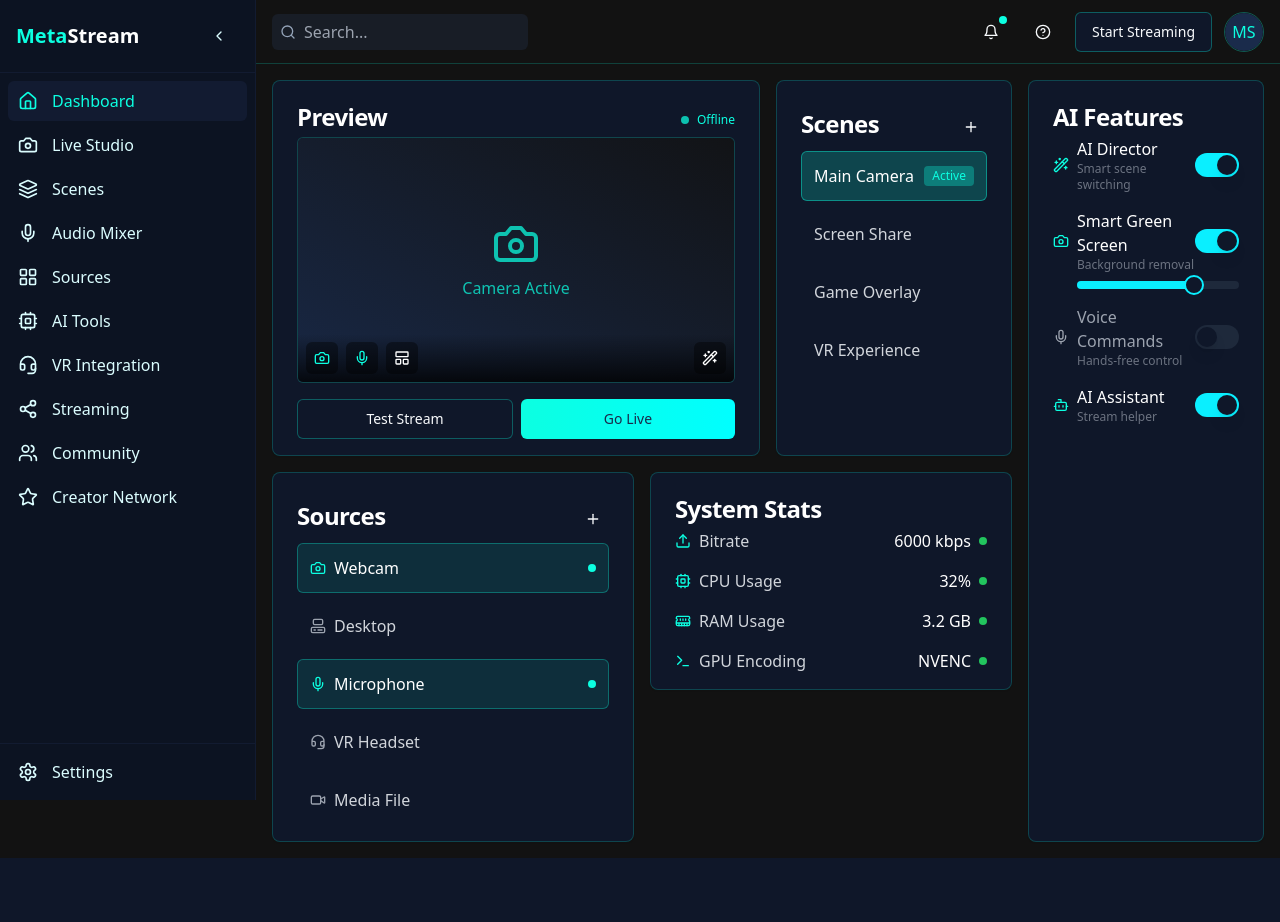
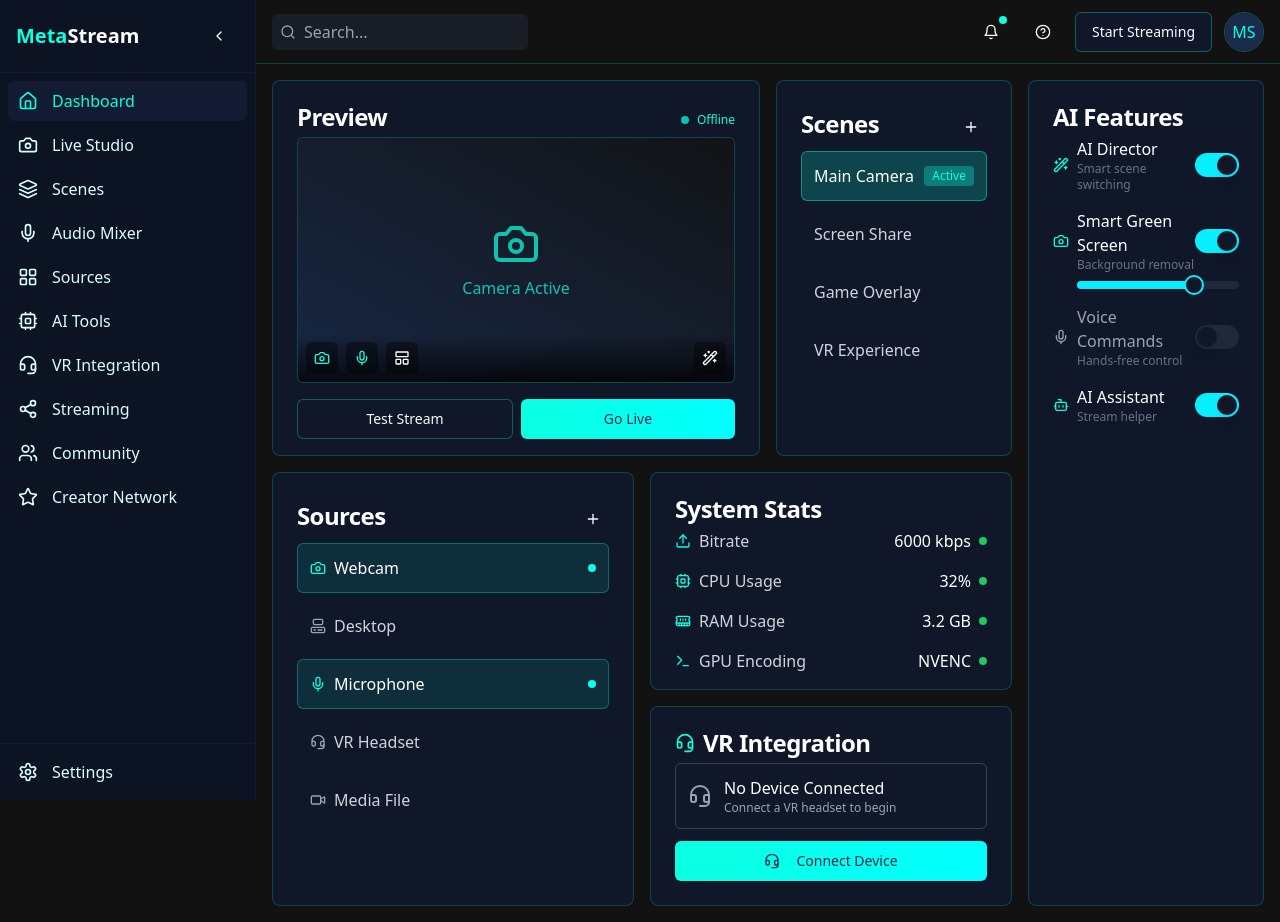
Before and after one commit to DLEGLOBAL/metaverse-stream-ai, a React (Vite) app: page /dashboard in a window 1280 px wide. Before the commit the page ends 858 px from the top, so only its background shows below. Built offline with nearby package versions, Linux system fonts and the light colour scheme.

Commit message:
Add all files.

```diff
--- /dev/null
+++ b/src/components/dashboard/VRIntegrationPanel.tsx
@@ -0,0 +1,152 @@
+
+import React from 'react';
+import { Card, CardContent, CardHeader, CardTitle } from '@/components/ui/card';
+import { Button } from '@/components/ui/button';
+import { Headset, Play, Camera, RefreshCw } from 'lucide-react';
+import { useVRContext } from '@/contexts/VRContext';
+import { toast } from '@/hooks/use-toast';
+
+const VRIntegrationPanel = () => {
+  const {
+    devices,
+    activeDeviceId,
+    connectDevice,
+    disconnectDevice,
+    startCapture,
+    isCapturing,
+    captureMode,
+    setCaptureMode
+  } = useVRContext();
+
+  const deviceConnected = !!activeDeviceId;
+
+  const handleConnectDevice = () => {
+    // Connect the first available device (Quest 3)
+    connectDevice('quest3');
+  };
+
+  const handleDisconnectDevice = () => {
+    if (activeDeviceId) {
+      disconnectDevice(activeDeviceId);
+    }
+  };
+
+  const handleStartCapture = () => {
+    startCapture();
+  };
+
+  const handleChangeCaptureMode = (mode: 'firstPerson' | 'mixedReality' | 'thirdPerson') => {
+    setCaptureMode(mode);
+    toast({
+      title: "Capture Mode Changed",
+      description: `Switched to ${mode} mode`,
+    });
+  };
+
+  const activeDevice = devices.find(d => d.id === activeDeviceId);
+
+  return (
+    <Card className="glass-card h-full">
+      <CardHeader className="pb-2">
+        <CardTitle className="text-white flex items-center">
+          <Headset className="h-5 w-5 mr-2 text-meta-teal" />
+          VR Integration
+        </CardTitle>
+      </CardHeader>
+      <CardContent>
+        <div className="space-y-3">
+          {deviceConnected ? (
+            <div className="p-3 rounded-md border border-meta-teal/40 bg-meta-teal/10">
+              <div className="flex items-center">
+                <Headset className="h-6 w-6 mr-3 text-meta-teal" />
+                <div>
+                  <p className="font-medium text-white">{activeDevice?.name}</p>
+                  <p className="text-xs text-gray-400">{activeDevice?.type}</p>
+                </div>
+                <div className="ml-auto">
+                  <div className="flex items-center">
+                    <div className="h-2 w-2 bg-meta-teal rounded-full mr-2 animate-pulse"></div>
+                    <span className="text-xs text-meta-teal">Connected</span>
+                  </div>
+                </div>
+              </div>
+
+              <div className="mt-3 pt-3 border-t border-gray-700">
+                <div className="grid grid-cols-2 gap-2 text-xs text-gray-300">
+                  <div>Battery: <span className="text-meta-teal">{activeDevice?.batteryLevel}%</span></div>
+                  <div>Latency: <span className="text-meta-teal">{activeDevice?.latency}</span></div>
+                </div>
+              </div>
+            </div>
+          ) : (
+            <div className="p-3 rounded-md border border-gray-700">
+              <div className="flex items-center">
+                <Headset className="h-6 w-6 mr-3 text-gray-400" />
+                <div>
+                  <p className="font-medium text-white">No Device Connected</p>
+                  <p className="text-xs text-gray-400">Connect a VR headset to begin</p>
+                </div>
+              </div>
+            </div>
+          )}
+
+          <div className="grid grid-cols-2 gap-2">
+            {deviceConnected ? (
+              <>
+                <Button
+                  variant="outline"
+                  className="border-red-500/30 hover:bg-red-500/10 text-red-400 w-full"
+                  onClick={handleDisconnectDevice}
+                >
+                  Disconnect
+                </Button>
+                <Button
+                  className="bg-meta-teal/20 hover:bg-meta-teal/30 text-meta-teal border border-meta-teal/30 w-full"
+                  onClick={handleStartCapture}
+                  disabled={isCapturing}
+                >
+                  <Play className="h-4 w-4 mr-2" /> {isCapturing ? 'Capturing...' : 'Start Capture'}
+                </Button>
+              </>
+            ) : (
+              <Button
+                className="bg-button-gradient text-meta-dark-blue hover:brightness-110 w-full col-span-2"
+                onClick={handleConnectDevice}
+              >
+                <Headset className="h-4 w-4 mr-2" /> Connect Device
+              </Button>
+            )}
+          </div>
+
+          {deviceConnected && (
+            <div className="grid grid-cols-3 gap-2">
+              <Button
+                variant="ghost"
+                className={`p-1 h-auto text-xs ${captureMode === 'firstPerson' ? 'bg-meta-teal/20 text-meta-teal' : 'text-gray-400'}`}
+                onClick={() => handleChangeCaptureMode('firstPerson')}
+              >
+                First Person
+              </Button>
+              <Button
+                variant="ghost"
+                className={`p-1 h-auto text-xs ${captureMode === 'mixedReality' ? 'bg-meta-teal/20 text-meta-teal' : 'text-gray-400'}`}
+                onClick={() => handleChangeCaptureMode('mixedReality')}
+              >
+                Mixed Reality
+              </Button>
+              <Button
+                variant="ghost"
+                className={`p-1 h-auto text-xs ${captureMode === 'thirdPerson' ? 'bg-meta-teal/20 text-meta-teal' : 'text-gray-400'}`}
+                onClick={() => handleChangeCaptureMode('thirdPerson')}
+              >
+                Third Person
+              </Button>
+            </div>
+          )}
+        </div>
+      </CardContent>
+    </Card>
+  );
+};
+
+export default VRIntegrationPanel;
--- a/src/pages/Dashboard.tsx
+++ b/src/pages/Dashboard.tsx
@@ -7,8 +7,9 @@ import SceneSelector from '@/components/dashboard/SceneSelector';
 import SourcesList from '@/components/dashboard/SourcesList';
 import StatsPanel from '@/components/dashboard/StatsPanel';
 import AiFeatures from '@/components/dashboard/AiFeatures';
+import VRIntegrationPanel from '@/components/dashboard/VRIntegrationPanel';
 import { useAppContext } from '@/contexts/AppContext';
-import { Camera, Computer, Headset, Mic, Video, Bot, Wand2, Camera as CameraIcon, Mic as MicIcon } from 'lucide-react';
+import { Camera, Computer, Headset, Mic, Video, Bot, Wand2 } from 'lucide-react';
 
 const Dashboard = () => {
   const [sidebarCollapsed, setSidebarCollapsed] = useState(false);
@@ -142,6 +143,7 @@ const Dashboard = () => {
               <div>
                 <div className="grid grid-cols-1 gap-4">
                   <StatsPanel />
+                  <VRIntegrationPanel />
                 </div>
               </div>
             </div>
```
